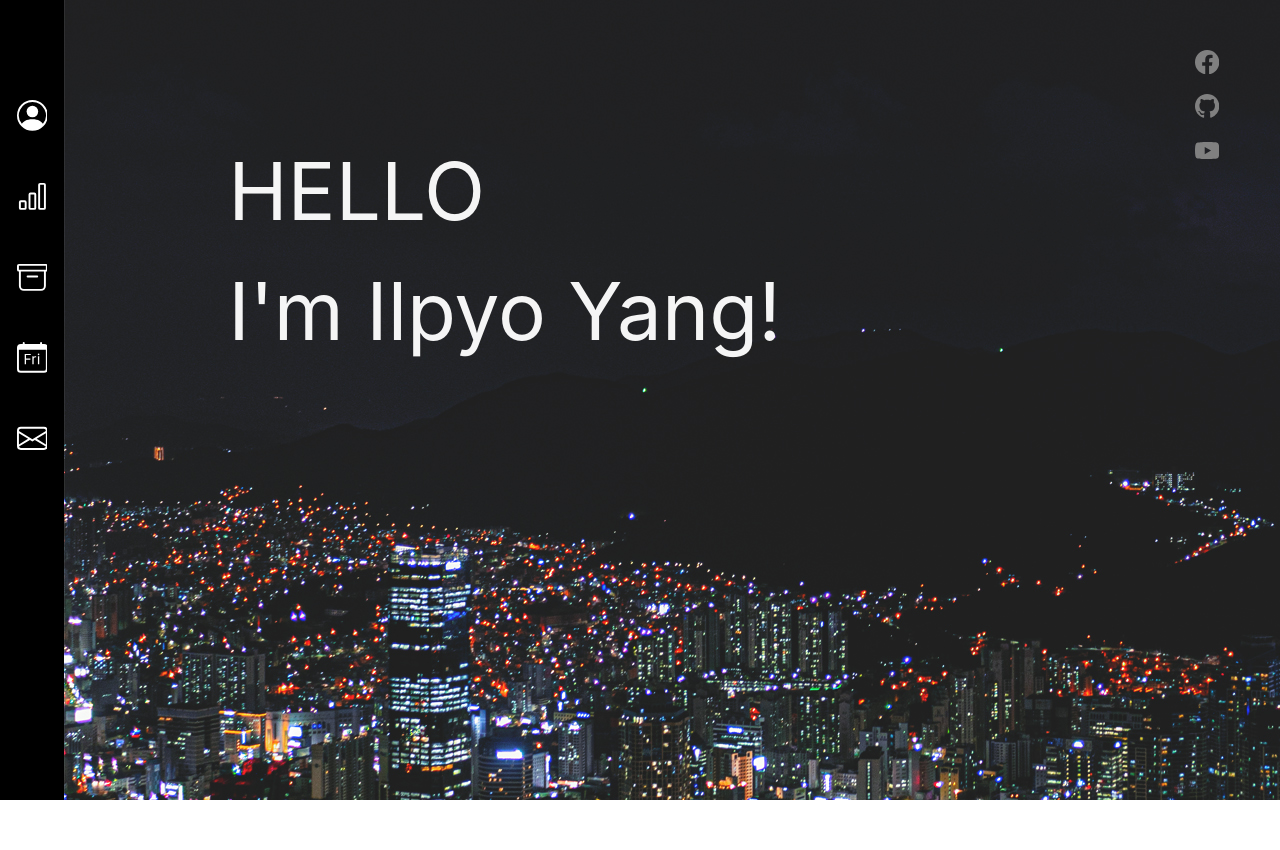
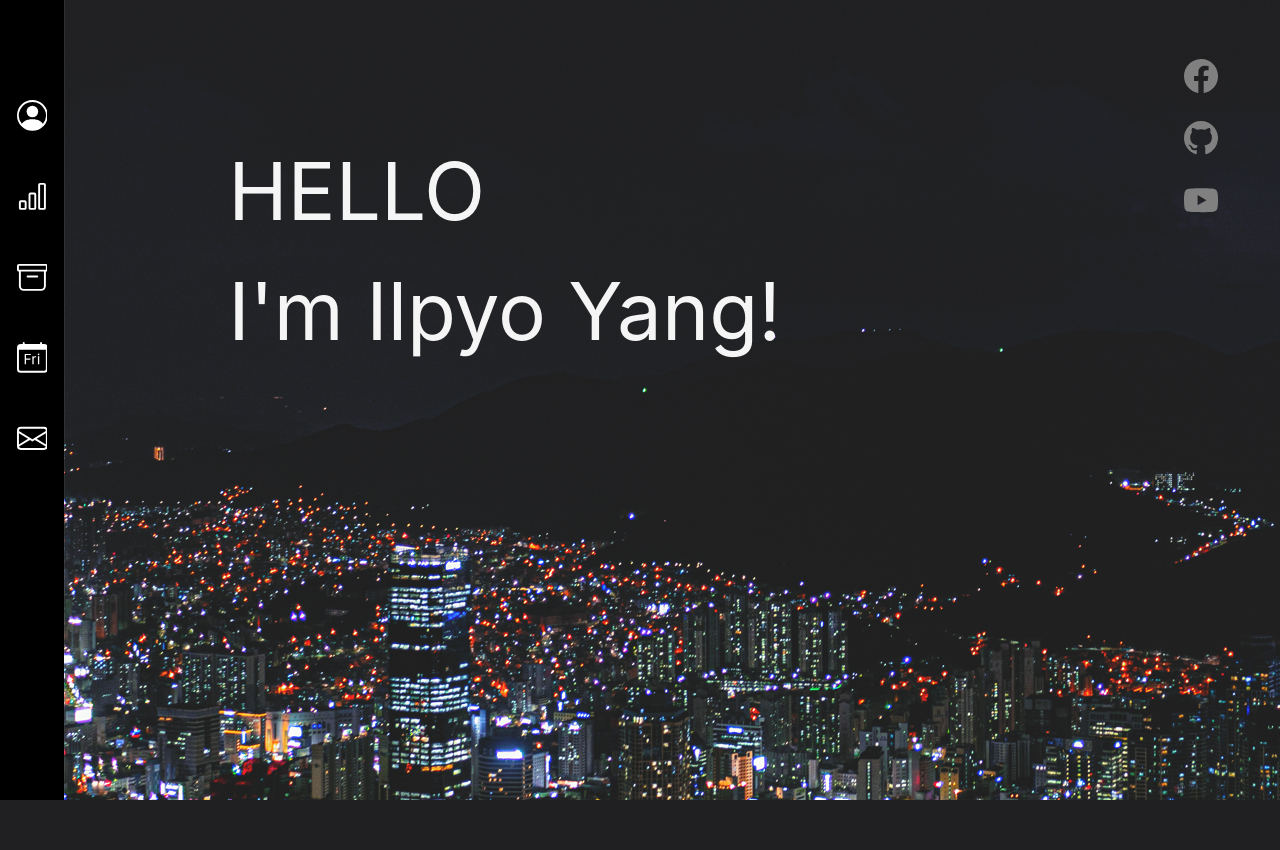
Before and after one commit to Ilpyo-Yang/django_page, a Django app: page /ilpyo/ in a window 1280 px wide. After the commit the page ends 800 px from the top, so only its background shows below. Run offline with Django 3.2, Linux system fonts and the light colour scheme; some libraries are stand-ins or nearby versions.

Commit message:
home 여백 수정

```diff
--- a/config/static/css/home.css
+++ b/config/static/css/home.css
@@ -32,22 +32,22 @@
 div#hello {
     color: whitesmoke;
     /* width: 70%; */
-    margin: 12% 0 50px 15%;
+    margin: 12% 0 0 15%;
     height: 80%;
     font-size: 80px;
 }
 
-#sns {
+div#btn_sns {
     display: inline-block;
     text-align: right;
     margin-top: 50px;
-    width: 5%;
-    height: 100%;
+    width: 7%;
+    height: auto;
 }
 
 svg.snssvg {
     color: grey;
-    margin-bottom: 20px;
+    margin: 10% 30% 20px 0;
     width: 40%;
     height: auto;
 }
--- a/config/templates/config/home.html
+++ b/config/templates/config/home.html
@@ -5,7 +5,7 @@
         <div id="main_page">
             <div id="hello">HELLO<br>I'm Ilpyo Yang!</div>
         </div>
-        <div id="sns">
+        <div id="btn_sns">
             <svg xmlns="http://www.w3.org/2000/svg" width="16" height="16" fill="currentColor" class="bi bi-facebook snssvg" viewBox="0 0 16 16">
                 <path d="M16 8.049c0-4.446-3.582-8.05-8-8.05C3.58 0-.002 3.603-.002 8.05c0 4.017 2.926 7.347 6.75 7.951v-5.625h-2.03V8.05H6.75V6.275c0-2.017 1.195-3.131 3.022-3.131.876 0 1.791.157 1.791.157v1.98h-1.009c-.993 0-1.303.621-1.303 1.258v1.51h2.218l-.354 2.326H9.25V16c3.824-.604 6.75-3.934 6.75-7.951z"/>
             </svg>
```
